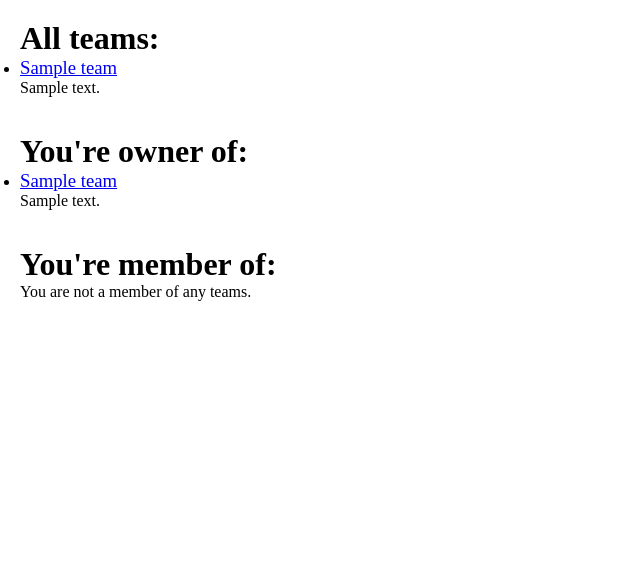
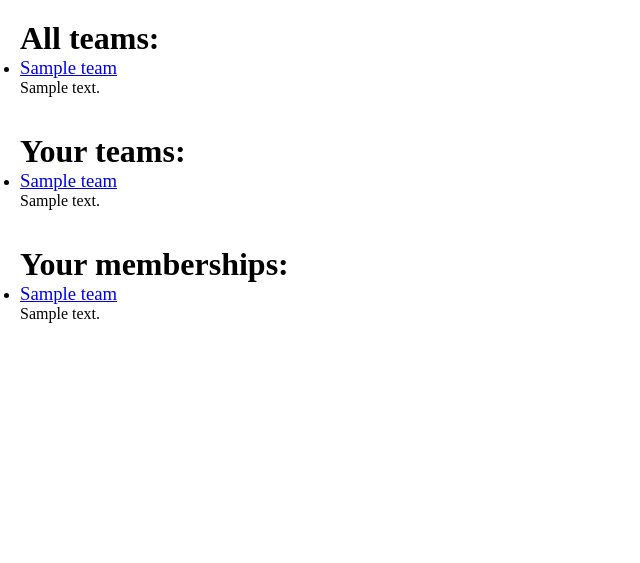
Before and after one commit to reneczka/notepad, a Django app: page /team/list/ in a window 1280 px wide. Shown: the part 58-621 px from the top of the page, without its empty margins (0-640 px from the left). Run offline with Django 4.2, Linux system fonts and the light colour scheme; a user stored in the database is signed in; tables that the repository leaves empty hold one stand-in row (values such as "Sample post"); parts of the project's set-up code (start-up, migrations or seed data) failed here and were passed over.

Commit message:
fix team issues

```diff
--- a/notepad_app/views.py
+++ b/notepad_app/views.py
@@ -269,7 +269,8 @@ def team_create(request):
 def team_list(request):
     all_teams = Team.objects.all()
     your_teams = Team.objects.filter(owner=request.user)
-    return render(request, 'team_list.html', {'your_teams': your_teams, 'all_teams': all_teams})
+    member_of_teams = Team.objects.filter(teammember__user=request.user)
+    return render(request, 'team_list.html', {'your_teams': your_teams, 'all_teams': all_teams, 'member_of_teams': member_of_teams})
 
 
 @login_required
@@ -282,7 +283,8 @@ def team_detail(request, pk):
 def team_join(request, pk):
     team = get_object_or_404(Team, pk=pk)
     TeamMember.objects.create(user=request.user, team=team)
-    return redirect('team_detail', pk=team.pk)
+    member_of_teams = Team.objects.filter(teammember__user=request.user)
+    return render(request, 'team_detail.html', {'team': team, 'member_of_teams': member_of_teams})
 
 
 @login_required
--- a/static/css/styles.css
+++ b/static/css/styles.css
@@ -35,6 +35,6 @@ footer {
     height: 58px;
 }
 
-.fontlight {
+.font-light {
 font-weight: lighter;
 }
--- a/templates/team_detail.html
+++ b/templates/team_detail.html
@@ -4,7 +4,7 @@
 <body>
     <h2>{{ team.name }}</h2>
     {% if user not in team.members.all %}
-        <h4 class="fontlight">Click <a href="{% url 'team_join' team.pk %}">here</a> to join this team!</h4>
+        <h4 class="font-light">Click <a href="{% url 'team_join' team.pk %}">here</a> to join this team!</h4>
     {% endif %}
     <br>
     <p>Owner: {{ team.owner }}</p><br>
--- a/templates/team_list.html
+++ b/templates/team_list.html
@@ -1,49 +1,50 @@
 {% extends 'base.html' %}
 {% block content %}
-<body>
+    <h1>All teams:</h1>
     {% if all_teams %}
-        <h1>All teams:</h1>
         <ul>
             {% for team in all_teams %}
                 <li>
-                    <h3 class="fontlight"><a href="{% url 'team_detail' team.pk %}">{{ team.name }}</a></h3>
+                    <h3 class="font-light"><a href="{% url 'team_detail' team.pk %}">{{ team.name }}</a></h3>
                     <p>{{ team.description }}</p>
                 </li>
             {% endfor %}
         </ul>
     {% else %}
-        <h1>There are no teams yet</h1>
+        <p>There are no teams yet.</p>
         <br>
-        <h3 class="fontlight">Click <a href="{% url 'team_create' %}">here</a> to create a new team!</h3>
+        <h3 class="font-light">Click <a href="{% url 'team_create' %}">here</a> to create a new team!</h3>
     {% endif %}
+
     <br>
     <br>
+    <h1>Your teams:</h1>
     {% if your_teams %}
-        <h1>You're owner of:</h1>
         <ul>
             {% for team in your_teams %}
                 <li>
-                    <h3 class="fontlight"><a href="{% url 'team_detail' team.pk %}">{{ team.name }}</a></h3>
+                    <h3 class="font-light"><a href="{% url 'team_detail' team.pk %}">{{ team.name }}</a></h3>
                     <p>{{ team.description }}</p>
                 </li>
             {% endfor %}
         </ul>
+    {% else %}
+        <p>You are not the owner of any teams yet.</p>
     {% endif %}
 
     <br>
     <br>
-    <h1>You're member of:</h1>
-        {% if member_of_teams %}
-            <ul>
-                {% for team in member_of_teams %}
-                    <li>
-                        <h3 class="foncia"><a href="{% url 'team_detail' team.pk %}">{{ team.name }}</a></h3>
-                        <p>{{ team.description }}</p>
-                    </li>
-                {% endfor %}
-            </ul>
-        {% else %}
-            <p>You are not a member of any teams.</p>
-        {% endif %}
-</body>
+    <h1>Your memberships:</h1>
+    {% if member_of_teams %}
+        <ul>
+            {% for team in member_of_teams %}
+                <li>
+                    <h3 class="font-light"><a href="{% url 'team_detail' team.pk %}">{{ team.name }}</a></h3>
+                    <p>{{ team.description }}</p>
+                </li>
+            {% endfor %}
+        </ul>
+    {% else %}
+        <p>You are not a member of any teams yet.</p>
+    {% endif %}
 {% endblock %}
```
